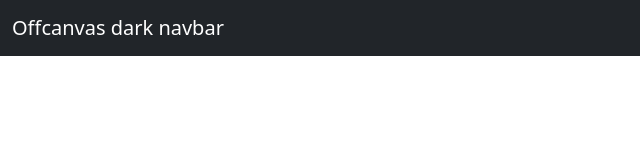
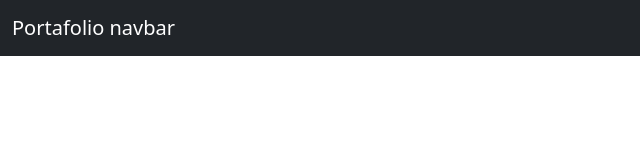
Before and after one commit to santiago01est/portafolio, a website built with Vite: page src/index.html in a window 1280 px wide. Shown: the full height of the page, 0-640 px from the left. Built offline with nearby package versions, Linux system fonts and the light colour scheme.

```diff
--- a/src/index.html
+++ b/src/index.html
@@ -10,7 +10,7 @@
 
     <nav class="navbar navbar-dark bg-dark fixed-top">
         <div class="container-fluid">
-          <a class="navbar-brand" href="#">Offcanvas dark navbar</a>
+          <a class="navbar-brand" href="#">Portafolio navbar</a>
           <button class="navbar-toggler" type="button" data-bs-toggle="offcanvas" data-bs-target="#offcanvasDarkNavbar" aria-controls="offcanvasDarkNavbar">
             <span class="navbar-toggler-icon"></span>
           </button>
```
